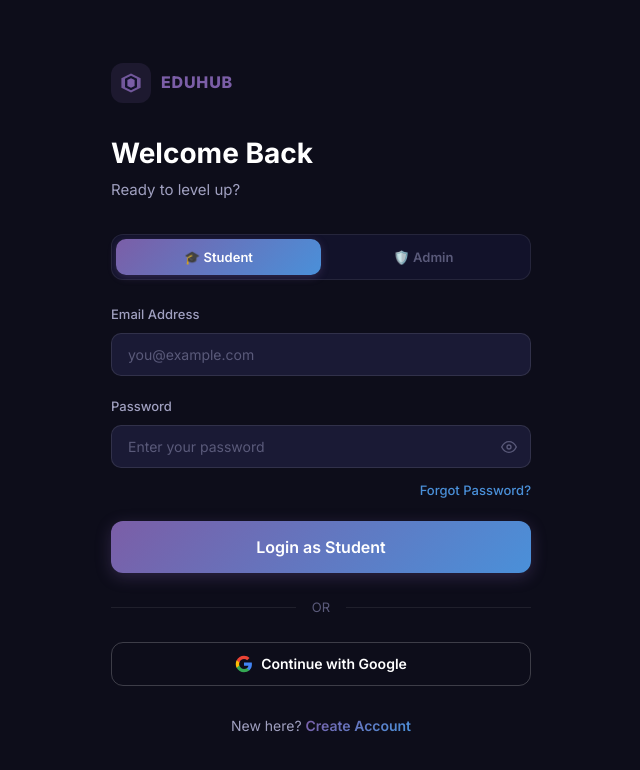
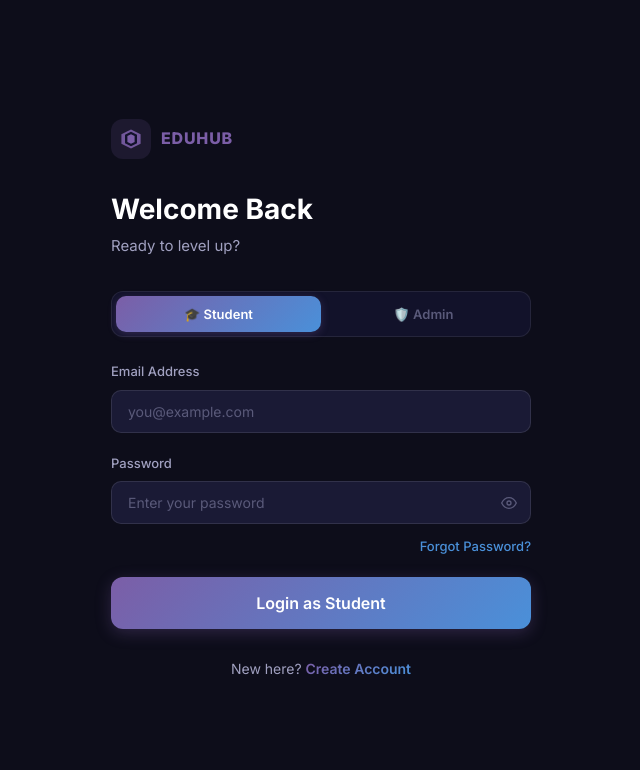
Before and after one commit to adityam1016/EduHub, a React (Vite) app in the folder frontend/: page /login in a window 1280 px wide. Shown: the top 770 px of the page, without its empty margins (319-959 px from the left). Built offline with nearby package versions, Linux system fonts and the light colour scheme; no server answers.

Commit message:
fix: remove Google login button and OR divider

```diff
--- a/frontend/src/pages/Login.jsx
+++ b/frontend/src/pages/Login.jsx
@@ -152,19 +152,6 @@
           </button>
         </form>
 
-        {/* Divider */}
-        <div className="divider">OR</div>
-
-        {/* Google button */}
-        <button className="btn btn-secondary btn-full auth-google-btn" id="google-login">
-          <svg width="18" height="18" viewBox="0 0 24 24">
-            <path d="M22.56 12.25c0-.78-.07-1.53-.2-2.25H12v4.26h5.92a5.06 5.06 0 01-2.2 3.32v2.77h3.57c2.08-1.92 3.28-4.74 3.28-8.1z" fill="#4285F4"/>
-            <path d="M12 23c2.97 0 5.46-.98 7.28-2.66l-3.57-2.77c-.98.66-2.23 1.06-3.71 1.06-2.86 0-5.29-1.93-6.16-4.53H2.18v2.84C3.99 20.53 7.7 23 12 23z" fill="#34A853"/>
-            <path d="M5.84 14.09c-.22-.66-.35-1.36-.35-2.09s.13-1.43.35-2.09V7.07H2.18C1.43 8.55 1 10.22 1 12s.43 3.45 1.18 4.93l2.85-2.22.81-.62z" fill="#FBBC05"/>
-            <path d="M12 5.38c1.62 0 3.06.56 4.21 1.64l3.15-3.15C17.45 2.09 14.97 1 12 1 7.7 1 3.99 3.47 2.18 7.07l3.66 2.84c.87-2.6 3.3-4.53 6.16-4.53z" fill="#EA4335"/>
-          </svg>
-          Continue with Google
-        </button>
 
         {/* Register link */}
         <p className="auth-footer">
```
